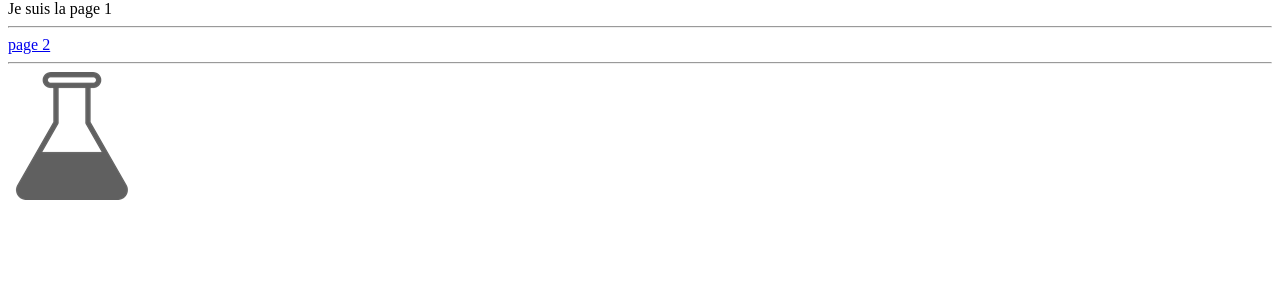
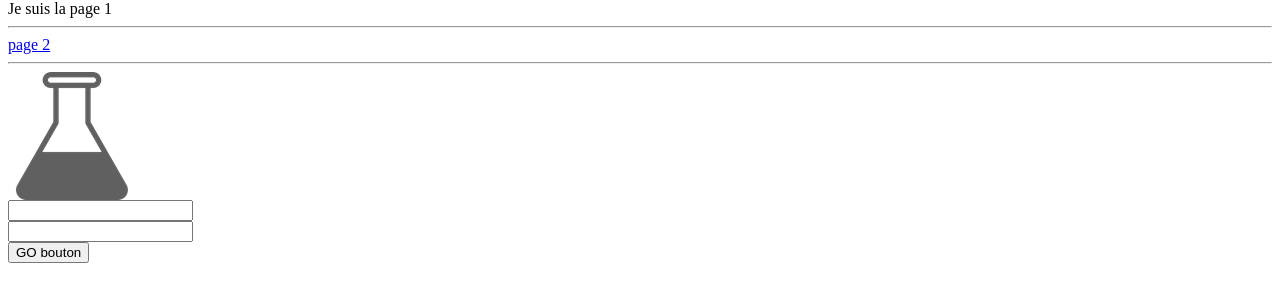
Before and after one commit to maitrebitcoin/wd-nano-serveur-http, a plain HTML site: page Exe/Site/page1.html in a window 1280 px wide. Shown: the part 66-368 px from the top of the page. Drawn offline with Linux system fonts and the light colour scheme.

Commit message:
support des requêtes POST

```diff
--- a/Exe/Site/page1.html
+++ b/Exe/Site/page1.html
@@ -3,9 +3,14 @@
 <H1>PAGE1</H1>
 Je suis la page 1
 <hr>
-<a href="page2.html">page 2</a>
+<a href="/page2.html">page 2</a>
 <hr>
 <img src="./img/image1.png">
+<form action="/test" method="post">
+<input type="text" name="paramA"><br>
+<input type="text" name="paramB"><br>
+<button type="submit" > GO bouton </button>
+</form>
 
 </body>
 </html>
```
Also changed, not shown: 5 other files.
